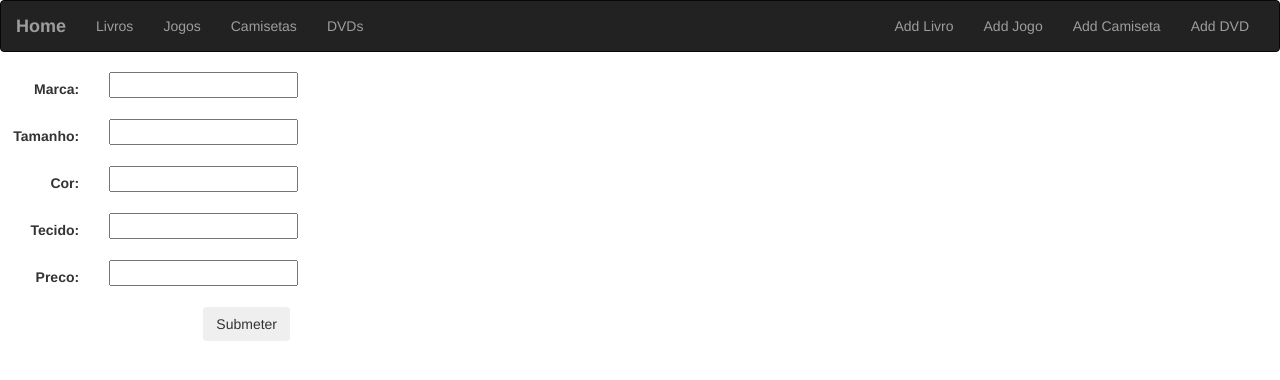
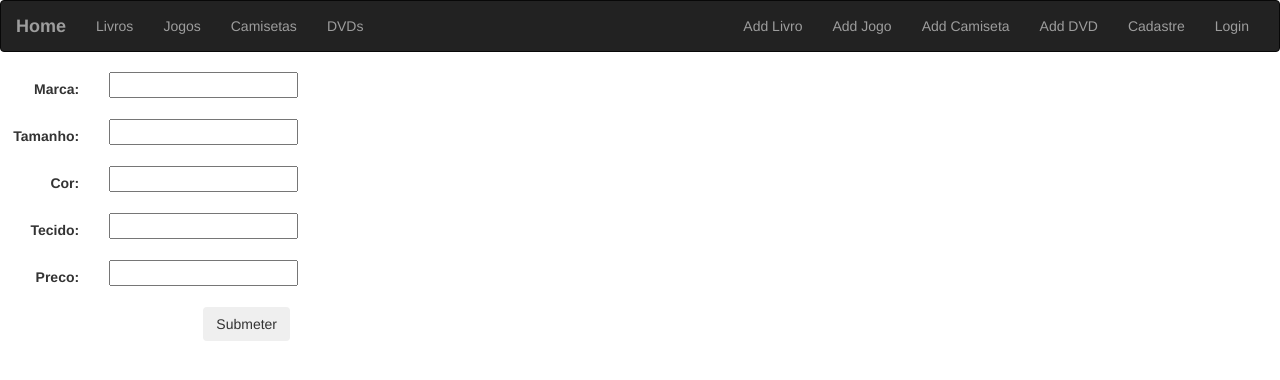
Before and after one commit to diogokcn/trabalhoweb2017_1, a Django app: page /camiseta/add/ in a window 1280 px wide. Shown: the top 380 px of that part. Run offline with Django 3.2, Linux system fonts and the light colour scheme; the page is wider than the window, and the part outside it is not shown; some libraries are stand-ins or nearby versions.

Commit message:
Login and Register Interface Update

```diff
--- a/_site/home/templates/home/base.html
+++ b/_site/home/templates/home/base.html
@@ -64,11 +64,27 @@
 						<a href="{% url 'dvd:dvd-add' %}"> Add DVD </a>
 					</li>
 
-					<!--
-					<li class="">
-						<p> Logged: {{user.username}}</p>
+					<!-- Se usuario nao estiver logado, aparecer a opcao de login -->
+					{% if not request.user.is_authenticated %}
+					<!-- Cadastrar usuario -->
+					<li>
+						<a href="{% url 'user:register' %}"> Cadastre </a>
 					</li>
-					-->
+
+					<!-- Logar usuario -->
+					<li>
+						<a href="{% url 'login' %}"> Login </a>
+					</li>
+					{% endif %}
+
+					<!-- Se usuario estiver logado, aparecer a opcao de logout -->
+					{% if request.user.is_authenticated %}
+					<li>
+						<a href="{% url 'logout' %}"> Welcome: {{user.username}}<br> Logout </a>
+					</li>
+					{% endif %}
+
+
 				</ul>
 			</div>
 		</div>
--- a/_site/jogo_eletronico/views.py
+++ b/_site/jogo_eletronico/views.py
@@ -17,7 +17,6 @@ class DetailView(generic.DetailView):
 	model = JogoEletronico
 	template_name = 'jogo_eletronico/detail.html'
 
-
 class JogoCreate(CreateView):
 	model = JogoEletronico
 	fields = ['titulo', 'estudio', 'distribuidor',
```
Also changed, not shown: 14 other files.
